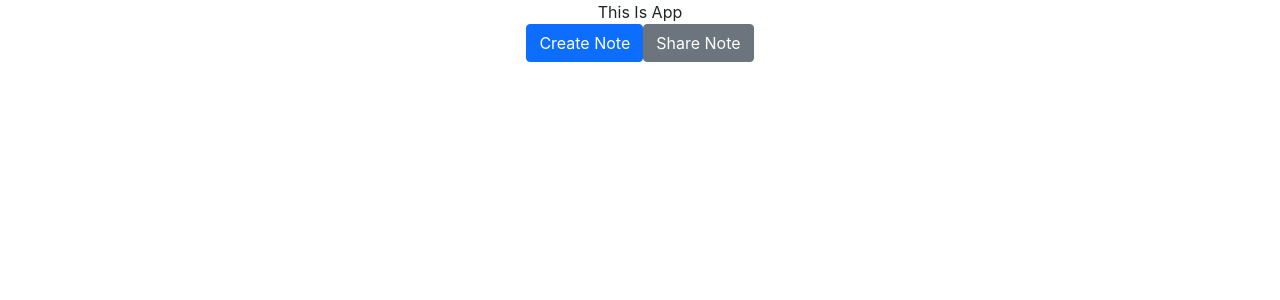
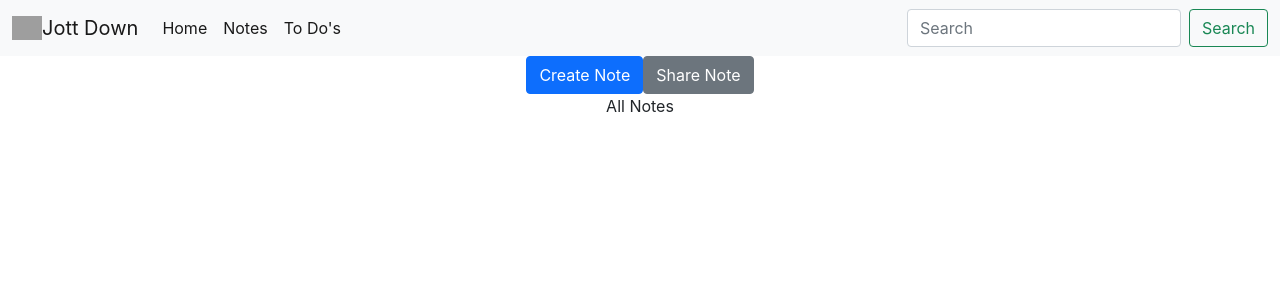
Before and after one commit to orneto-inc/NoteTakingApp, a React (Create React App) app: page / in a window 1280 px wide. Shown: the top 300 px of the page. Built offline with nearby package versions, Linux system fonts and the light colour scheme; grey boxes are pictures that could not be loaded.

Commit message:
ft:navbar, react-router

```diff
--- a/package.json
+++ b/package.json
@@ -8,6 +8,7 @@
     "@testing-library/user-event": "^13.5.0",
     "react": "^18.2.0",
     "react-dom": "^18.2.0",
+    "react-router": "^6.16.0",
     "react-scripts": "5.0.1",
     "web-vitals": "^2.1.4"
   },
--- a/src/App.js
+++ b/src/App.js
@@ -1,12 +1,17 @@
 
 import './App.css';
 import HomePage from './component/HomePage';
+import Navbar from './component/Navbar/Navbar';
+
+import { BrowserRouter, Routes, Route } from 'react-router';
+
 
 function App() {
   return (
     <div className="App">
-     This Is App
+     <Navbar />
      <HomePage />
+
     </div>
   );
 }
--- a/src/component/HomePage.js
+++ b/src/component/HomePage.js
@@ -1,13 +1,16 @@
-import React from 'react'
-import './styles.css'
+import React from "react";
+import "./styles.css";
 
-import BtnGroup from './BtnGroup'
+import BtnGroup from "./BtnGroup";
 
-const HomePage = () =>{
-    return(
-        <div className='homepage'>
-            <BtnGroup />
-        </div>
-    )
-}
+const HomePage = () => {
+  return (
+    <div className="homepage">
+      <BtnGroup />
+      <div className="hearing-wrapper">
+        <p className="heading">All Notes</p>
+      </div>
+    </div>
+  );
+};
 export default HomePage;
--- /dev/null
+++ b/src/component/Navbar/Navbar.js
@@ -0,0 +1,56 @@
+import React from "react";
+
+const Navbar = () => {
+  return (
+    <div classNameName="navbar">
+      <nav className="navbar navbar-expand-lg navbar-light bg-light">
+        <div className="container-fluid">
+          <a className="navbar-brand" href="#">
+            <img
+              src="/docs/5.0/assets/brand/bootstrap-logo.svg"
+              alt=""
+              width="30"
+              height="24"
+              class="d-inline-block align-text-top"
+            />
+            Jott Down
+          </a>
+
+          <div className="collapse navbar-collapse" id="navbarSupportedContent">
+            <ul className="navbar-nav me-auto mb-2 mb-lg-0">
+              <li className="nav-item">
+                <a className="nav-link active" aria-current="page" href="#">
+                  Home
+                </a>
+              </li>
+
+              <li className="nav-item">
+                <a className="nav-link active" aria-current="page" href="#">
+                  Notes
+                </a>
+              </li>
+
+              <li className="nav-item">
+                <a className="nav-link active" aria-current="page" href="#">
+                  To Do's
+                </a>
+              </li>
+            </ul>
+            <form className="d-flex">
+              <input
+                className="form-control me-2"
+                type="search"
+                placeholder="Search"
+                aria-label="Search"
+              />
+              <button className="btn btn-outline-success" type="submit">
+                Search
+              </button>
+            </form>
+          </div>
+        </div>
+      </nav>
+    </div>
+  );
+};
+export default Navbar;
```
Also changed, not shown: src/component/Navbar/NavbarStyles.css (added), 1 other file (tests, documents, lock files or other folders).
